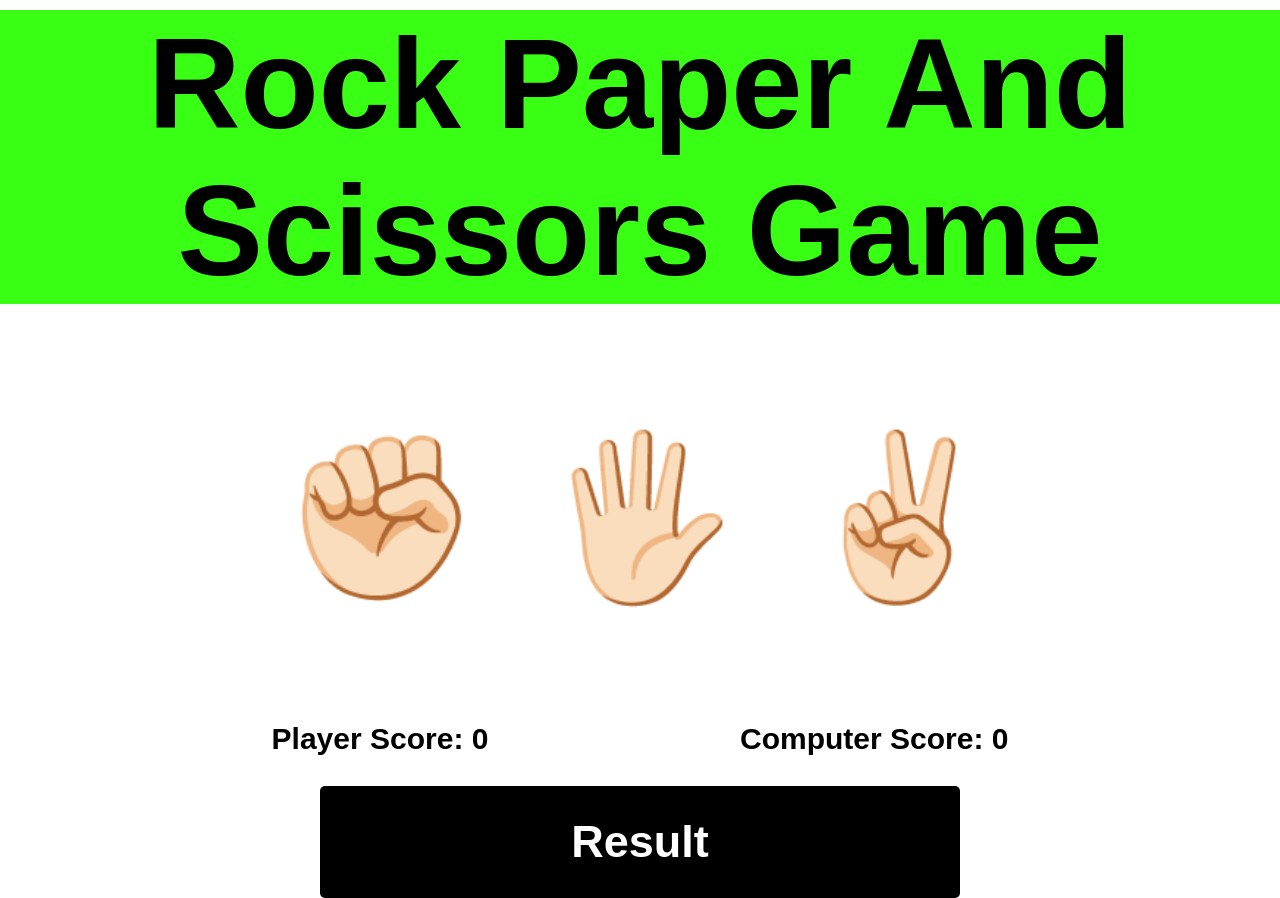
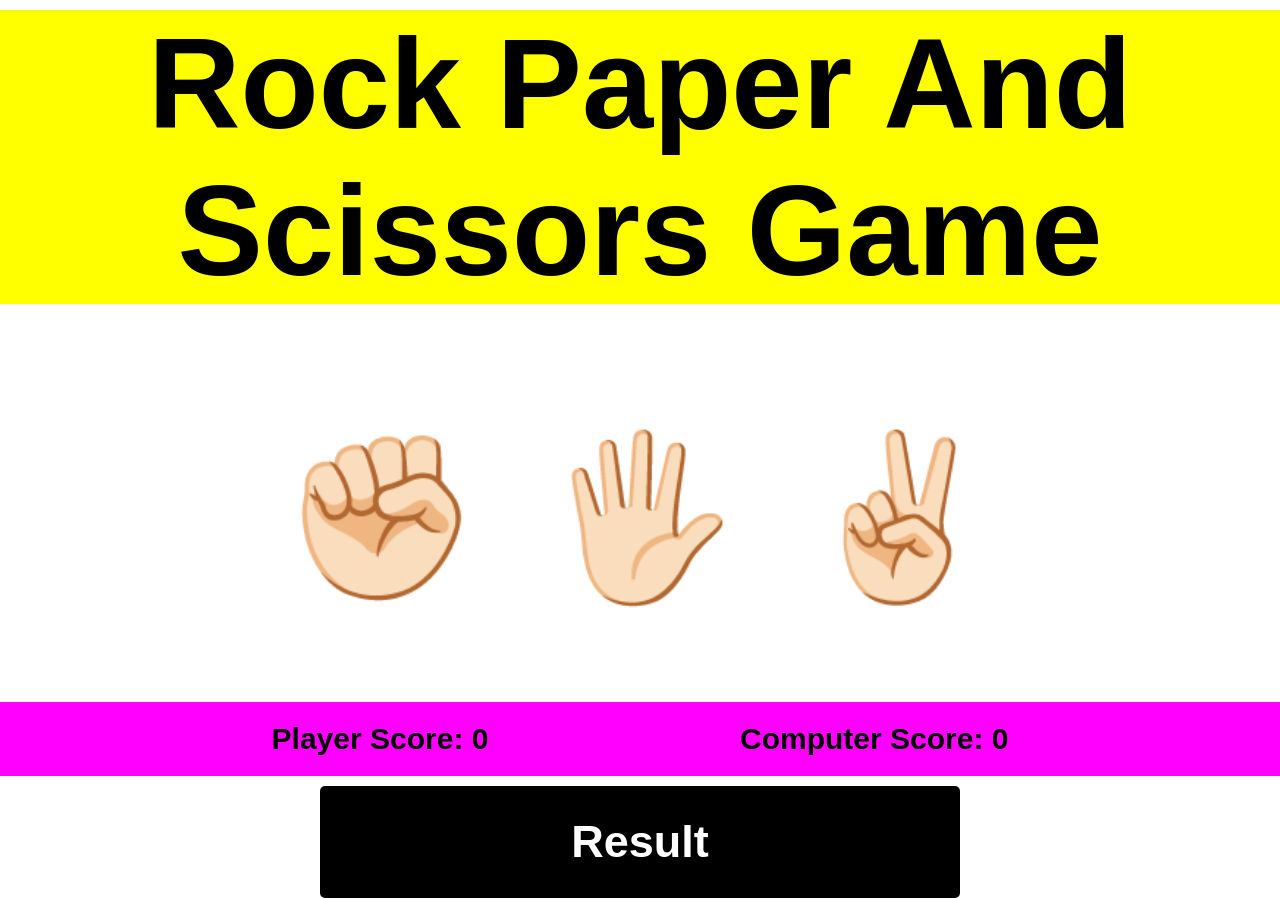
Before and after one commit to soumyajyotigh/rock-paper-scissor, a plain HTML site: page index.html in a window 1280 px wide. Drawn offline with Linux system fonts and the light colour scheme.

Commit message:
Modified

```diff
--- a/css/index.css
+++ b/css/index.css
@@ -11,12 +11,13 @@ p{
     color: #000000;
     font-size: 30px;
     font-weight: 700;
+    background-color: #FF00FF;
 }
 h2{
     font-size: 8rem;
     text-align: center;
     margin-top: 10px;
-    background-color: #39FF14;
+    background-color: #FFFF00;
 }
 .buttons{
     display: flex;
```
